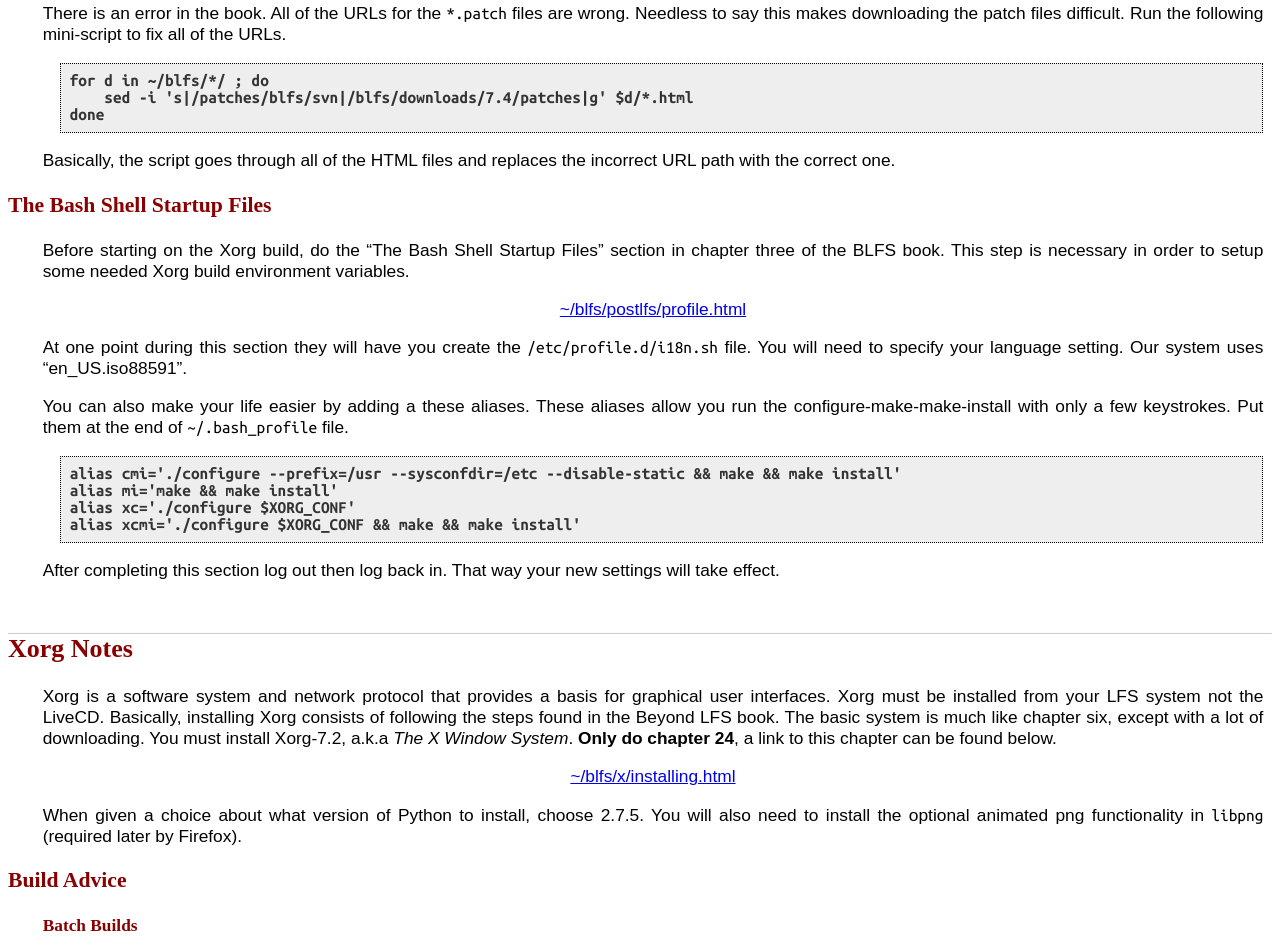
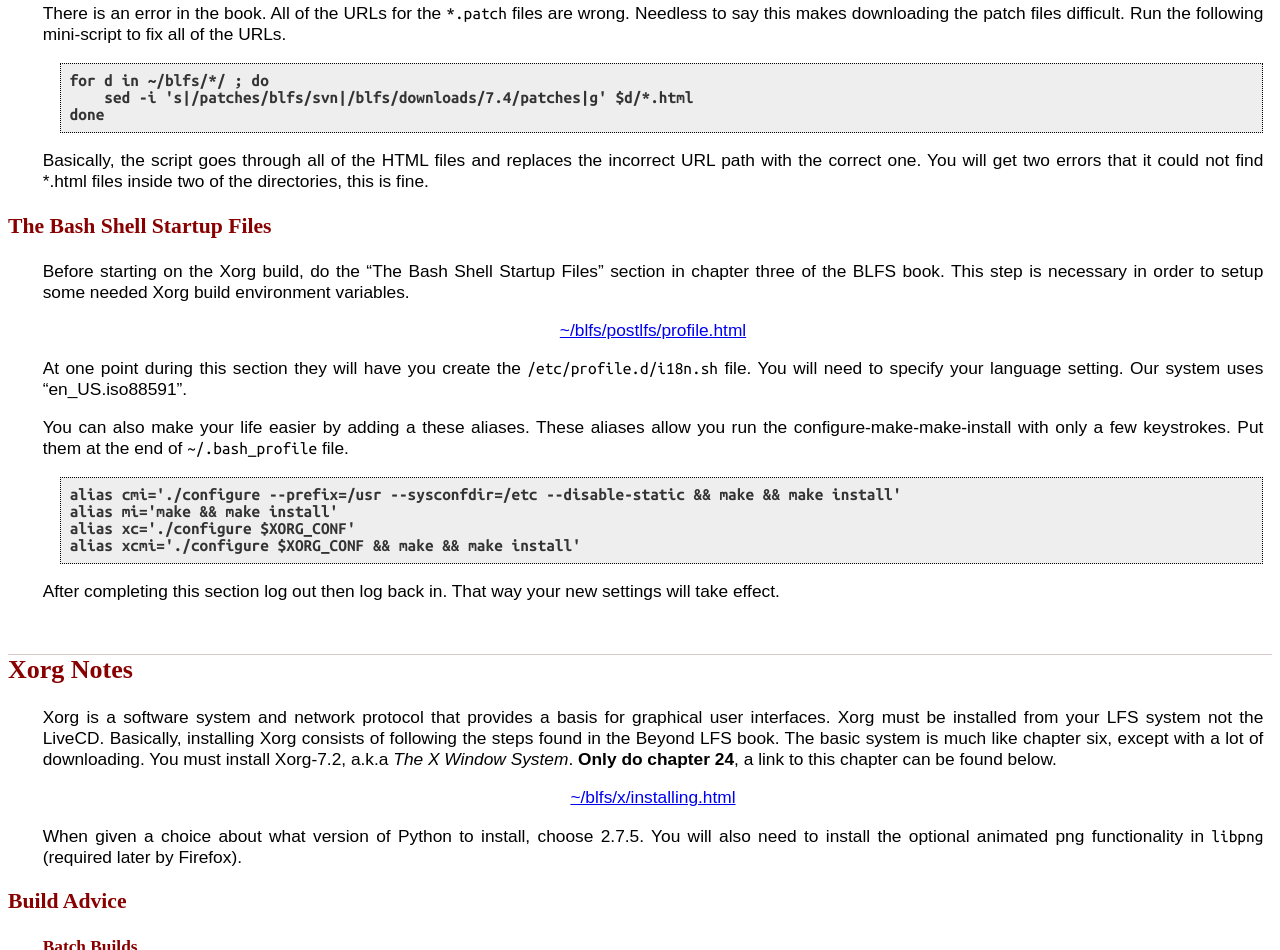
Before and after one commit to mnooner256/lfs-notes, a plain HTML site: page grade.html in a window 1280 px wide. Shown: the part 2583-3533 px from the top of the page. Drawn offline with Linux system fonts and the light colour scheme; a web font is replaced by a local one.

Commit message:
Added warning about a non-error

```diff
--- a/grade.html
+++ b/grade.html
@@ -206,7 +206,9 @@
 done</pre>
 
     <p>Basically, the script goes through all of the HTML files and replaces
-    the incorrect URL path with the correct one.</p>
+    the incorrect URL path with the correct one. You will get two errors that
+    it could not find *.html files inside two of the directories, this is
+    fine.</p>
 
 
     <h3>The Bash Shell Startup Files</h3>
```
